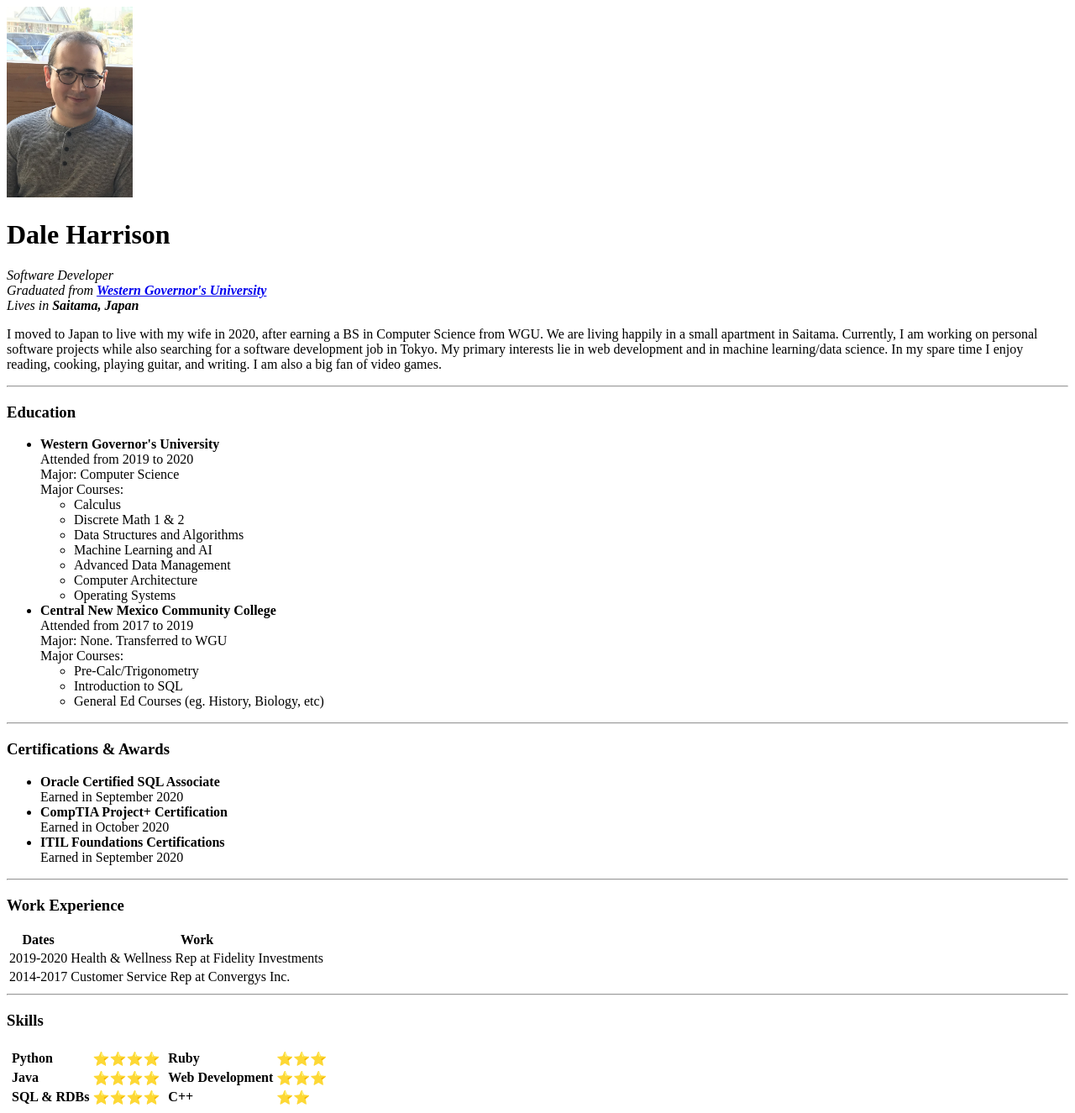
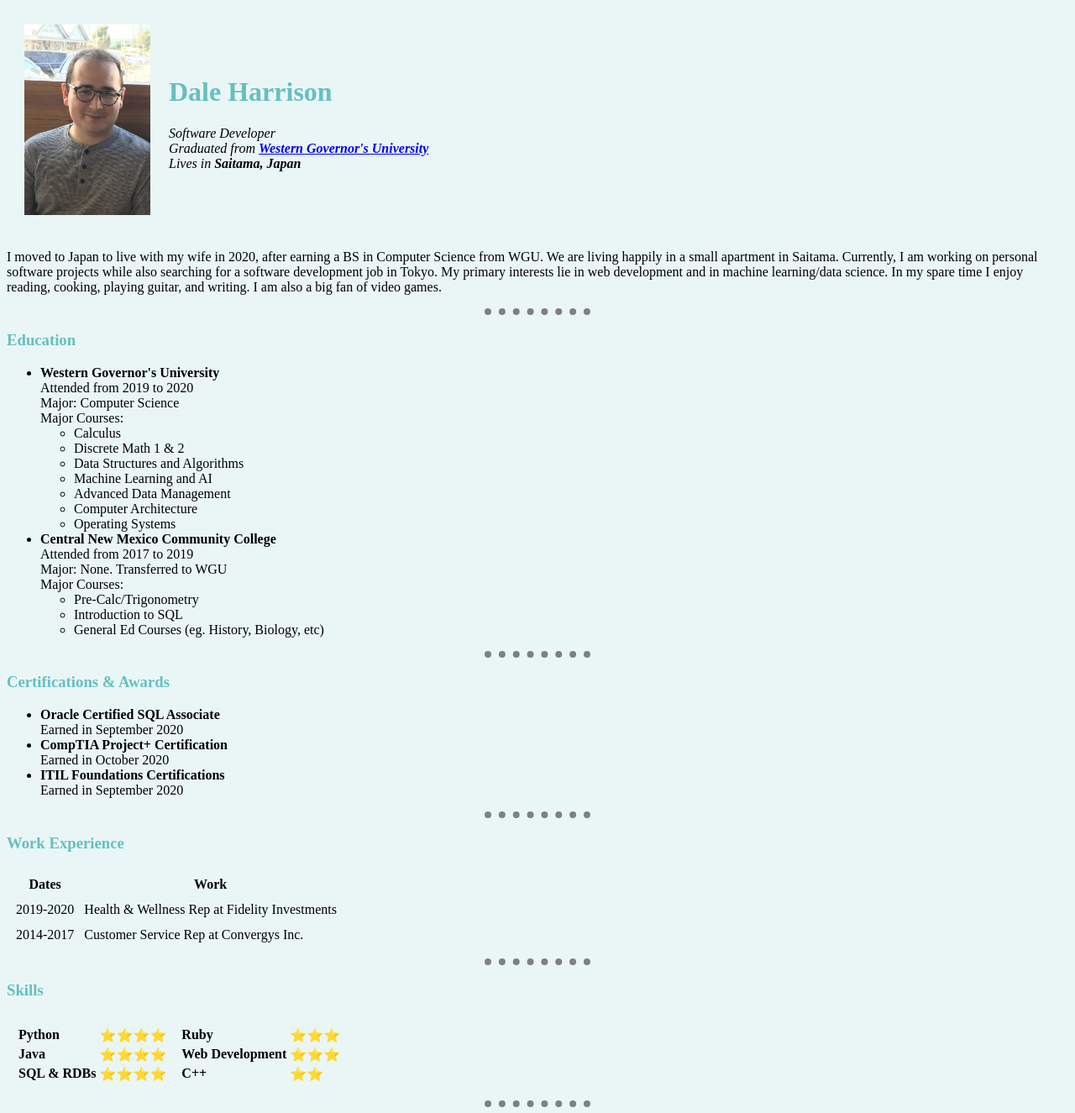
Before and after one commit to Dale-R-Harrison/PersonalWebsite, a plain HTML site: page index.html in a window 1280 px wide. Shown: the top 1325 px of the page at 84% size. Drawn offline with Linux system fonts and the light colour scheme.

Commit message:
Added CSS styling

```diff
--- /dev/null
+++ b/css/styles.css
@@ -0,0 +1,22 @@
+body {
+  background-color: #eaf6f6;
+}
+
+hr {
+  border-color: grey;
+  border-style: dotted none none none;
+  border-width: 8px;
+  width: 10%;
+}
+
+h1 {
+  color: #66bfbf;
+}
+
+h3 {
+  color: #66bfbf;
+}
+
+h2 {
+  color: #66bfbf;
+}
--- a/index.html
+++ b/index.html
@@ -4,15 +4,20 @@
     <meta charset="utf-8">
     <meta name="author" content="Dale Harrison" />
     <title>Dale's Personal Site</title>
+    <link rel="stylesheet" href="css/styles.css">
   </head>
   <body>
-    <img src="images/me.jpg" alt="Dale profile picture" width=150>
-    <h1>Dale Harrison</h1>
-    <p>
-      <em>Software Developer</em><br>
-      <em>Graduated from <a href="https://www.wgu.edu"><strong>Western Governor's University</strong></a></em><br>
-      <em>Lives in <strong>Saitama, Japan</strong></em>
-    </p>
+    <table cellspacing="20">
+      <tr>
+        <td><img src="images/me.jpg" alt="Dale profile picture" width=150></td>
+        <td><h1>Dale Harrison</h1>
+        <p>
+          <em>Software Developer</em><br>
+          <em>Graduated from <a href="https://www.wgu.edu"><strong>Western Governor's University</strong></a></em><br>
+          <em>Lives in <strong>Saitama, Japan</strong></em>
+        </p></td>
+      </tr>
+    </table>
     <p>
       I moved to Japan to live with my wife in 2020, after earning a BS in Computer Science from WGU. We are living happily in a small apartment in
       Saitama. Currently, I am working on personal software projects while also searching for a software development job in Tokyo. My primary interests lie in web
@@ -67,7 +72,7 @@
     </ul>
     <hr>
     <h3>Work Experience</h3>
-    <table>
+    <table cellspacing="10">
       <thead>
         <tr>
           <th>Dates</th>
@@ -87,7 +92,7 @@
     </table>
     <hr>
     <h3>Skills</h3>
-    <table>
+    <table cellspacing="10">
       <tr>
         <td>
           <table>
```
Also changed, not shown: contact.html (+1 -0 lines).
